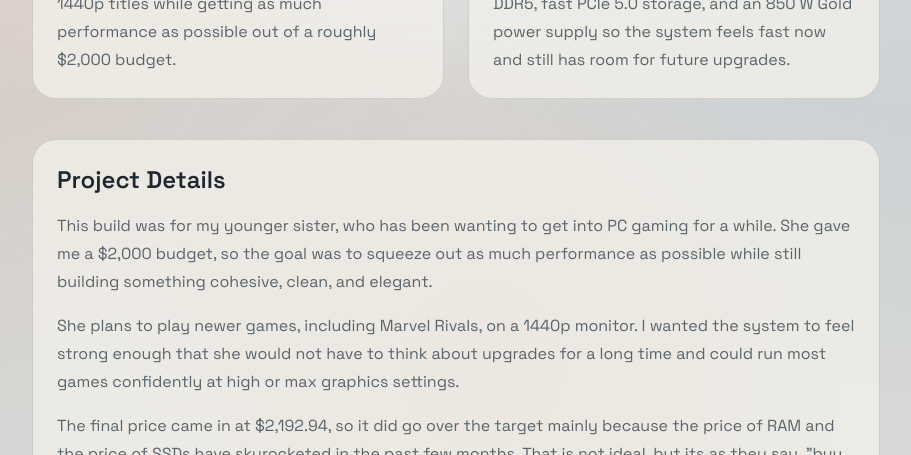
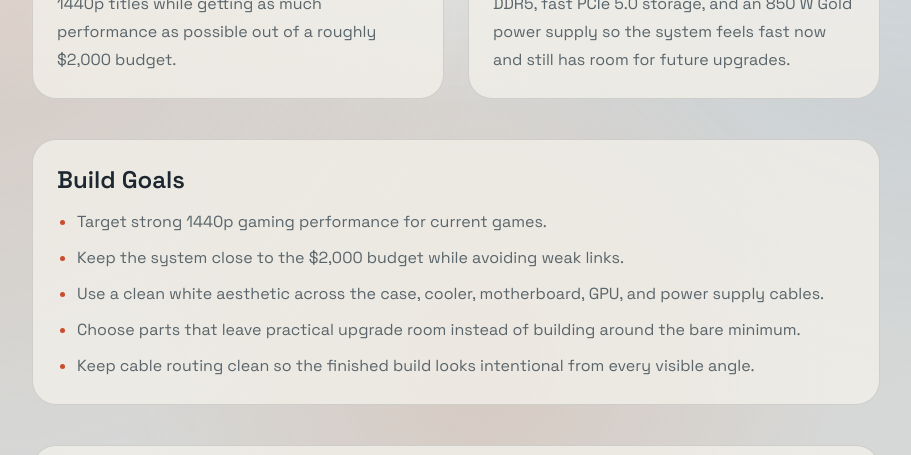
Before and after one commit to RickySerrano904/RickySerrano.dev, a Next.js app: page /projects/lancool-207-gaming-pc in a window 1280 px wide. Shown: the part 980-1435 px from the top of the page, without its empty margins (184-1095 px from the left). Built offline with nearby package versions, Linux system fonts and the light colour scheme.

Commit message:
feat: unify PC build goals layout

```diff
--- a/app/projects/ProjectCaseStudyLayout.tsx
+++ b/app/projects/ProjectCaseStudyLayout.tsx
@@ -9,6 +9,7 @@ type ProjectCaseStudyLayoutProps = {
   summary: string;
   problem: string;
   solution: string;
+  goals?: string[];
   imageSrc?: string;
   imageAlt?: string;
   projectUrl?: string;
@@ -22,6 +23,7 @@ export default function ProjectCaseStudyLayout({
   summary,
   problem,
   solution,
+  goals,
   imageSrc,
   imageAlt,
   projectUrl,
@@ -100,6 +102,19 @@ export default function ProjectCaseStudyLayout({
         </article>
       </section>
 
+      {goals?.length ? (
+        <section className="mt-8 rounded-2xl border border-[color:var(--border)] bg-[color:var(--panel)] p-4 sm:mt-10 sm:rounded-3xl sm:p-6">
+          <h2 className="font-display text-xl font-semibold text-[color:var(--fg)] sm:text-2xl">
+            Build Goals
+          </h2>
+          <ul className="mt-3 list-disc space-y-2 pl-5 text-base leading-7 text-[color:var(--muted)] marker:text-[color:var(--accent)]">
+            {goals.map((goal) => (
+              <li key={goal}>{goal}</li>
+            ))}
+          </ul>
+        </section>
+      ) : null}
+
       <section className="mt-8 rounded-2xl border border-[color:var(--border)] bg-[color:var(--panel)] p-4 sm:mt-10 sm:rounded-3xl sm:p-6">
         <h2 className="font-display text-xl font-semibold text-[color:var(--fg)] sm:text-2xl">
           Project Details
--- a/app/projects/editing-station-pc/page.mdx
+++ b/app/projects/editing-station-pc/page.mdx
@@ -12,18 +12,17 @@ export const metadata = {
   summary="A custom productivity and photo editing workstation built for my sister, balancing long-term performance with a clean white aesthetic."
   problem="Build a capable photo editing and productivity PC within a $2,000 budget while keeping the system visually aligned with a Bohemian home setup."
   solution="Prioritized reliable creator-focused parts, reused a spare GPU to control cost, and chose a white Fractal North case to make the system feel intentional in the room."
+  goals={[
+    "Create a responsive workstation for photo editing, general productivity, and long-term use.",
+    "Keep the total build around the $2,000 target while still choosing parts that would age well.",
+    "Avoid paying prebuilt workstation pricing for similar performance.",
+    "Make the system look intentional in the room instead of purely utilitarian.",
+  ]}
   imageSrc="/projects/editing-station-pc/maddy-08.jpg"
   imageAlt="Photo of the Editing Station PC build"
 >
 
 This was a custom PC build I put together for my sister, Madeline, <a href="https://infinitefocusphotography.com" className="accent-link">a Jacksonville/Fernandina-area photographer</a>, designed for productivity and photo editing. It started as my brother-in-law's Christmas gift idea for her, and he funded the build with a target budget of around $2,000.
-
-## Build Goals
-
-- Create a responsive workstation for photo editing, general productivity, and long-term use.
-- Keep the total build around the $2,000 target while still choosing parts that would age well.
-- Avoid paying prebuilt workstation pricing for similar performance.
-- Make the system look intentional in the room instead of purely utilitarian.
 
 ## Hardware and Aesthetic Decisions
 
--- a/app/projects/first-pc-build/page.mdx
+++ b/app/projects/first-pc-build/page.mdx
@@ -12,6 +12,12 @@ export const metadata = {
   summary="The first custom desktop I built for myself back in 2020: a hands-on introduction to researching compatible parts, assembling a system, and learning the details that make a PC feel truly personal."
   problem="Assemble my first desktop from individual components: a balanced, affordable system capable of 1440p gaming that would also teach me the full assembly process. A side goal was to find a case with a reverse layout so that the glass panel would face into the room."
   solution="Started with the case-placement requirement, choosing the reverse-layout darkFlash V22. I then used PCPartPicker to validate compatibility and built around a Ryzen 5 3600 and RTX 2070 Super for affordable 1440p gaming."
+  goals={[
+    "Build a balanced PC capable of 60 FPS gaming at 1440p.",
+    "Use a mid-tower case with good airflow and a layout that places the glass panel on the opposite side of most cases.",
+    "Learn the complete assembly process, from component selection through cable routing and first boot.",
+    "Create a strong foundation for future upgrades and later systems.",
+  ]}
 >
 
 This was my first custom PC build and the project that sparked my interest in computers and IT.
@@ -56,13 +62,6 @@ gaming performance. I also expanded the storage capacity by adding a couple more
 this PC as my primary system, though I'm already looking forward to starting a new custom build in the near future.
 
 
-
-## Build Goals
-
-- Build a balanced PC capable of 60 FPS gaming at 1440p.
-- Use a mid-tower case with good airflow and a layout that places the glass panel on the opposite side of most cases.
-- Learn the complete assembly process, from component selection through cable routing and first boot.
-- Create a strong foundation for future upgrades and later systems.
 
 ## Parts List
 
--- a/app/projects/lancool-207-gaming-pc/page.mdx
+++ b/app/projects/lancool-207-gaming-pc/page.mdx
@@ -12,6 +12,13 @@ export const metadata = {
   summary="A white 1440p gaming PC built for my younger sister with a $2,000 target budget, strong current-gen performance, and enough headroom to avoid upgrades for a long time."
   problem="Build a clean white gaming PC for modern 1440p titles while getting as much performance as possible out of a roughly $2,000 budget."
   solution="Balanced a Ryzen 5 9600X, RTX 5070, 32 GB of DDR5, fast PCIe 5.0 storage, and an 850 W Gold power supply so the system feels fast now and still has room for future upgrades."
+  goals={[
+    "Target strong 1440p gaming performance for current games.",
+    "Keep the system close to the $2,000 budget while avoiding weak links.",
+    "Use a clean white aesthetic across the case, cooler, motherboard, GPU, and power supply cables.",
+    "Choose parts that leave practical upgrade room instead of building around the bare minimum.",
+    "Keep cable routing clean so the finished build looks intentional from every visible angle.",
+  ]}
   imageSrc="/projects/Lancool-207-gaming-pc/lancool-06.jpg"
   imageAlt="White Lian Li Lancool 207 gaming PC case"
 >
@@ -62,14 +69,6 @@ now for an end product that she will love, than try and save money now and creat
     </figure>
   ))}
 </div>
-
-## Build Goals
-
-- Target strong 1440p gaming performance for current games.
-- Keep the system close to the $2,000 budget while avoiding weak links.
-- Use a clean white aesthetic across the case, cooler, motherboard, GPU, and power supply cables.
-- Choose parts that leave practical upgrade room instead of building around the bare minimum.
-- Keep cable routing clean so the finished build looks intentional from every visible angle.
 
 ## Parts List
 
```
